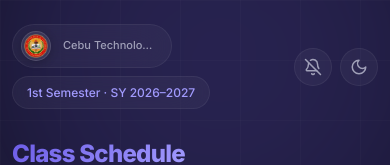
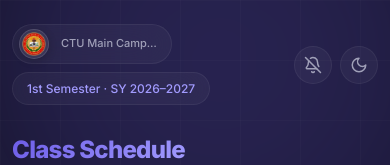
Before and after one commit to BlackShark404/class-schedule, a Vue app: page / in a window 390 px wide. Shown: the top 165 px of the page. Built offline with nearby package versions, Linux system fonts and the light colour scheme.

Commit message:
feat: implement responsive university name truncation for mobile screens

```diff
--- a/src/assets/main.css
+++ b/src/assets/main.css
@@ -119,6 +119,14 @@ html.light .uni-icon { background: rgba(0, 0, 0, 0.04); border-color: rgba(0, 0,
 .uni-icon.fallback { background: var(--gradient-1) !important; font-size: 11px; font-weight: 800; color: white; letter-spacing: -0.02em; }
 .uni-logo-img { width: 100%; height: 100%; object-fit: contain; padding: 2px; display: block; }
 .uni-name { font-size: 13px; font-weight: 500; color: var(--text-secondary); }
+.uni-name-short { display: none; }
+
+@media (max-width: 768px) {
+  .uni-name-full { display: none; }
+  .uni-name-short { display: inline; }
+  .uni-badge { padding: 4px 14px 4px 6px; }
+  .uni-icon { width: 32px; height: 32px; }
+}
 .semester-badge { padding: 8px 20px; background: var(--bg-card); border: 1px solid var(--border-subtle); border-radius: 100px; font-size: 13px; font-weight: 500; color: var(--accent-2); backdrop-filter: blur(20px); -webkit-backdrop-filter: blur(20px); animation: fadeInDown 0.6s ease-out 0.1s both; transition: background 0.3s, border-color 0.3s; }
 .header-controls { display: flex; align-items: center; gap: 8px; animation: fadeInDown 0.6s ease-out 0.15s both; }
 
--- a/src/components/layout/AppHeader.vue
+++ b/src/components/layout/AppHeader.vue
@@ -7,7 +7,10 @@
             <img src="/ctu-logo.png" alt="CTU Logo" class="uni-logo-img"
               @error="e => { e.target.style.display='none'; e.target.parentElement.classList.add('fallback'); e.target.parentElement.innerText='CTU' }">
           </div>
-          <span class="uni-name">Cebu Technological University — Main Campus</span>
+          <span class="uni-name">
+            <span class="uni-name-full">Cebu Technological University — Main Campus</span>
+            <span class="uni-name-short">CTU Main Campus</span>
+          </span>
         </div>
         <div class="semester-badge">1st Semester · SY 2026–2027</div>
       </div>
```
